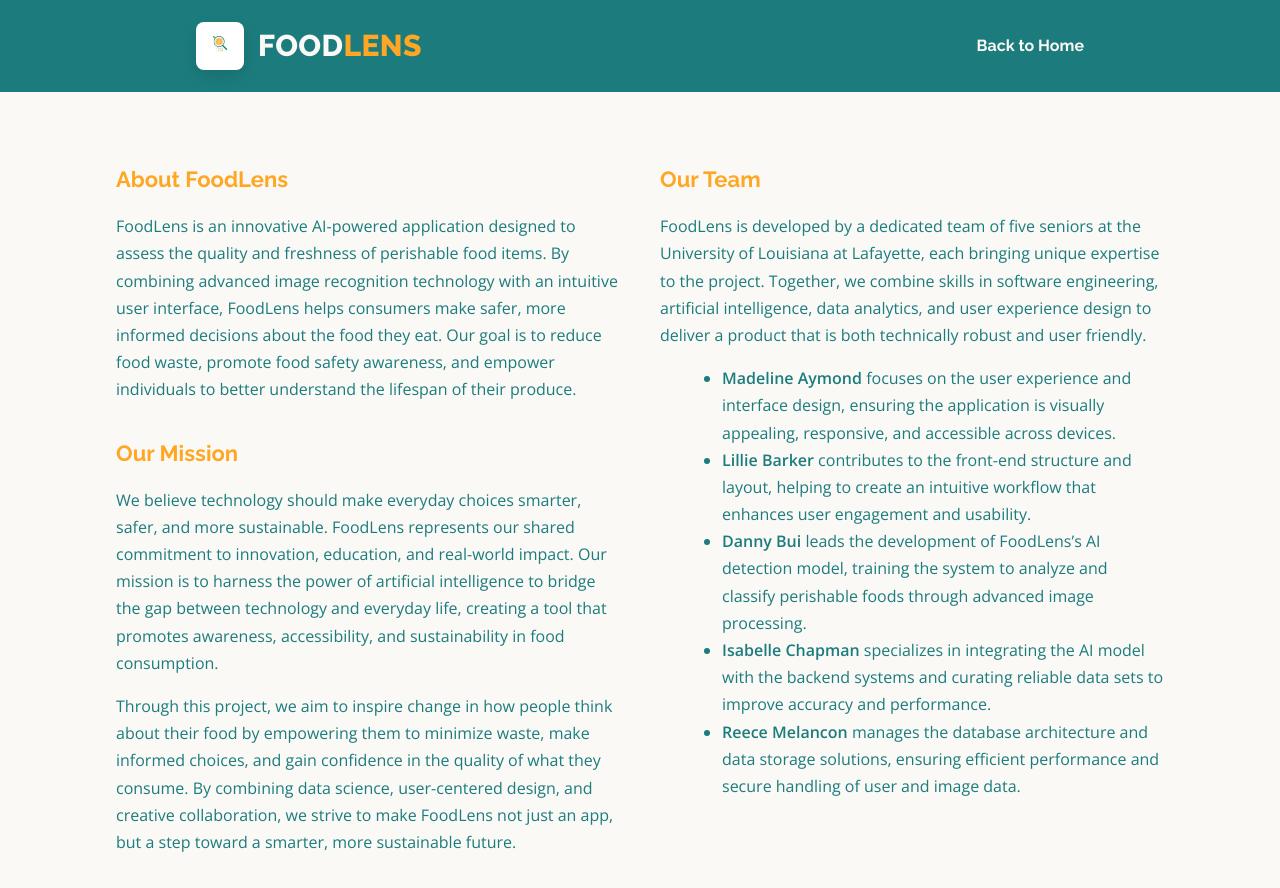
After one commit to chapizzy/infx-490-team-3, a Django app: page /what-is-foodlens/ in a window 1280 px wide. The commit adds this page. Run offline with Django 5.2, Linux system fonts and the light colour scheme.

Commit message:
Added "What Is FoodLens" Page

```diff
--- /dev/null
+++ b/static/css/what_is_foodlens.css
@@ -0,0 +1,129 @@
+/* =========================
+   FoodLens Design Tokens
+   ========================= */
+:root {
+  --bg:           #faf9f6;   /* page background */
+  --primary-teal: #1c7c7d;   /* header + accents */
+  --accent-orange:#ffa724;   /* CTA, brand "LENS" */
+  --leaf-green:   #08af0f;   /* hover accent */
+  --text:         #1f2a2a;   /* body text */
+
+  --radius-sm: 8px;
+  --radius-md: 12px;
+  --radius-lg: 16px;
+  --shadow-lg: 0 18px 40px rgba(0,0,0,.08);
+
+  --font-title: "Raleway", system-ui, -apple-system, "Segoe UI", Roboto, Arial, sans-serif;
+  --font-body:  "Open Sans", system-ui, -apple-system, "Segoe UI", Roboto, Arial, sans-serif;
+}
+
+/* ===== Base ===== */
+* { box-sizing: border-box; }
+html, body { height: 100%; }
+body {
+  margin: 0;
+  background: var(--bg);
+  color: var(--primary-teal);
+  font-family: var(--font-body);
+  line-height: 1.6;
+}
+
+/* ===== Header ===== */
+.site-header {
+  background: var(--primary-teal);
+  color: #faf9f6;
+  padding: 22px 0;
+}
+.header-inner {
+  max-width: 920px;
+  margin: 0 auto;
+  padding: 0 16px;
+  display: flex;
+  align-items: center;
+  justify-content: center;
+  gap: 14px;
+}
+.logo-tile {
+  width: 48px;
+  height: 48px;
+  background: #ffffff;
+  border-radius: var(--radius-sm);
+  display: grid;
+  place-items: center;
+  box-shadow: 0 6px 16px rgba(0,0,0,.12);
+}
+.logo { width: 32px; height: 32px; object-fit: contain; }
+.brand {
+  font-family: var(--font-title);
+  font-weight: 800;
+  letter-spacing: .4px;
+  font-size: 30px;
+}
+.brand .orange { color: var(--accent-orange); }
+
+/* ===== Header Navigation ===== */
+.nav-links { margin-left: auto; }
+.nav-link {
+  color: var(--bg);
+  font-family: var(--font-title);
+  font-weight: 700;
+  font-size: 16px;
+  text-decoration: none;
+  margin-left: 24px;
+  transition: color 0.3s ease;
+}
+.nav-link:hover { color: var(--accent-orange); }
+
+/* ===== About Page Layout ===== */
+.container {
+  max-width: 1080px;
+  margin: 48px auto;
+  padding: 0 16px;
+}
+.about-columns {
+  display: flex;
+  gap: 40px;
+  justify-content: space-between;
+  align-items: flex-start;
+  flex-wrap: wrap;
+}
+.left-column, .right-column {
+  flex: 1;
+  min-width: 320px;
+}
+.about-section {
+  margin-bottom: 32px;
+}
+
+/* ===== Section Titles and Text ===== */
+.about-section h3 {
+  color: var(--accent-orange);
+  font-family: var(--font-title);
+  font-size: 22px;
+  font-weight: 700;
+  margin-bottom: 10px;
+}
+.about-section p,
+.about-section ul,
+.about-section li {
+  color: var(--primary-teal);
+  font-family: var(--font-body);
+  font-size: 16px;
+  line-height: 1.7;
+}
+.about-section strong {
+  color: var(--primary-teal);
+  font-weight: 700;
+}
+.team-list {
+  list-style-type: disc;
+  margin-left: 22px;
+  line-height: 1.6;
+}
+
+/* ===== Responsive ===== */
+@media (max-width: 768px) {
+  .about-columns {
+    flex-direction: column;
+  }
+}
--- /dev/null
+++ b/ui/templates/ui/what_is_foodlens.html
@@ -0,0 +1,83 @@
+{% load static %}
+<!DOCTYPE html>
+<html lang="en">
+<head>
+  <meta charset="UTF-8">
+  <title>What is FoodLens?</title>
+  <link href="https://fonts.googleapis.com/css2?family=Open+Sans:ital,wght@0,400;0,600;1,400&family=Raleway:wght@600;700;800&display=swap" rel="stylesheet">
+  <link rel="stylesheet" href="{% static 'css/what_is_foodlens.css' %}">
+</head>
+<body>
+  <header class="site-header">
+    <div class="header-inner">
+      <div class="logo-tile">
+        <img class="logo" src="{% static 'assets/logo.svg' %}" alt="FoodLens logo">
+      </div>
+      <div class="brand"><span>FOOD</span><span class="orange">LENS</span></div>
+      <nav class="nav-links">
+        <a href="{% url 'home' %}" class="nav-link">Back to Home</a>
+      </nav>
+    </div>
+  </header>
+
+  <main class="container about-layout">
+    <div class="about-columns">
+      <div class="left-column">
+        <section class="about-section">
+          <h3 class="orange-text">About FoodLens</h3>
+          <p>
+            FoodLens is an innovative AI-powered application designed to assess
+            the quality and freshness of perishable food items. By combining
+            advanced image recognition technology with an intuitive user
+            interface, FoodLens helps consumers make safer, more informed
+            decisions about the food they eat. Our goal is to reduce food waste,
+            promote food safety awareness, and empower individuals to better
+            understand the lifespan of their produce.
+          </p>
+        </section>
+
+        <section class="about-section">
+          <h3 class="orange-text">Our Mission</h3>
+          <p>
+            We believe technology should make everyday choices smarter, safer,
+            and more sustainable. FoodLens represents our shared commitment to
+            innovation, education, and real-world impact. Our mission is to
+            harness the power of artificial intelligence to bridge the gap
+            between technology and everyday life, creating a tool that promotes
+            awareness, accessibility, and sustainability in food consumption.
+          </p>
+          <p>
+            Through this project, we aim to inspire change in how people think
+            about their food by empowering them to minimize waste, make informed
+            choices, and gain confidence in the quality of what they consume. By
+            combining data science, user-centered design, and creative
+            collaboration, we strive to make FoodLens not just an app, but a
+            step toward a smarter, more sustainable future.
+          </p>
+        </section>
+      </div>
+
+      <div class="right-column">
+        <section class="about-section">
+          <h3 class="orange-text">Our Team</h3>
+          <p>
+            FoodLens is developed by a dedicated team of five seniors at the
+            University of Louisiana at Lafayette, each bringing unique expertise
+            to the project. Together, we combine skills in software engineering,
+            artificial intelligence, data analytics, and user experience design
+            to deliver a product that is both technically robust and user
+            friendly.
+          </p>
+          <ul class="team-list">
+            <li><strong>Madeline Aymond</strong> focuses on the user experience and interface design, ensuring the application is visually appealing, responsive, and accessible across devices.</li>
+            <li><strong>Lillie Barker</strong> contributes to the front-end structure and layout, helping to create an intuitive workflow that enhances user engagement and usability.</li>
+            <li><strong>Danny Bui</strong> leads the development of FoodLens’s AI detection model, training the system to analyze and classify perishable foods through advanced image processing.</li>
+            <li><strong>Isabelle Chapman</strong> specializes in integrating the AI model with the backend systems and curating reliable data sets to improve accuracy and performance.</li>
+            <li><strong>Reece Melancon</strong> manages the database architecture and data storage solutions, ensuring efficient performance and secure handling of user and image data.</li>
+          </ul>
+        </section>
+      </div>
+    </div>
+  </main>
+</body>
+</html>
--- a/ui/urls.py
+++ b/ui/urls.py
@@ -1,4 +1,7 @@
 from django.urls import path
 from . import views
 
-urlpatterns = [path('', views.home, name='home')]
+urlpatterns = [
+    path('', views.home, name='home'),
+    path('what-is-foodlens/', views.what_is_foodlens, name='what_is_foodlens'),
+]
--- a/ui/views.py
+++ b/ui/views.py
@@ -1,5 +1,9 @@
 from django.shortcuts import render
 
-# Create your views here.
+# Home page view
 def home(request):
     return render(request, "ui/home.html")
+
+# What is FoodLens page view
+def what_is_foodlens(request):
+    return render(request, "ui/what_is_foodlens.html")
```
Also changed, not shown: static/css/home.css (renamed from static/css/styles.css, +25 -0 lines), ui/templates/ui/home.html (+6 -6 lines), static/assets/logo.png (deleted), static/assets/logo.svg (added).
